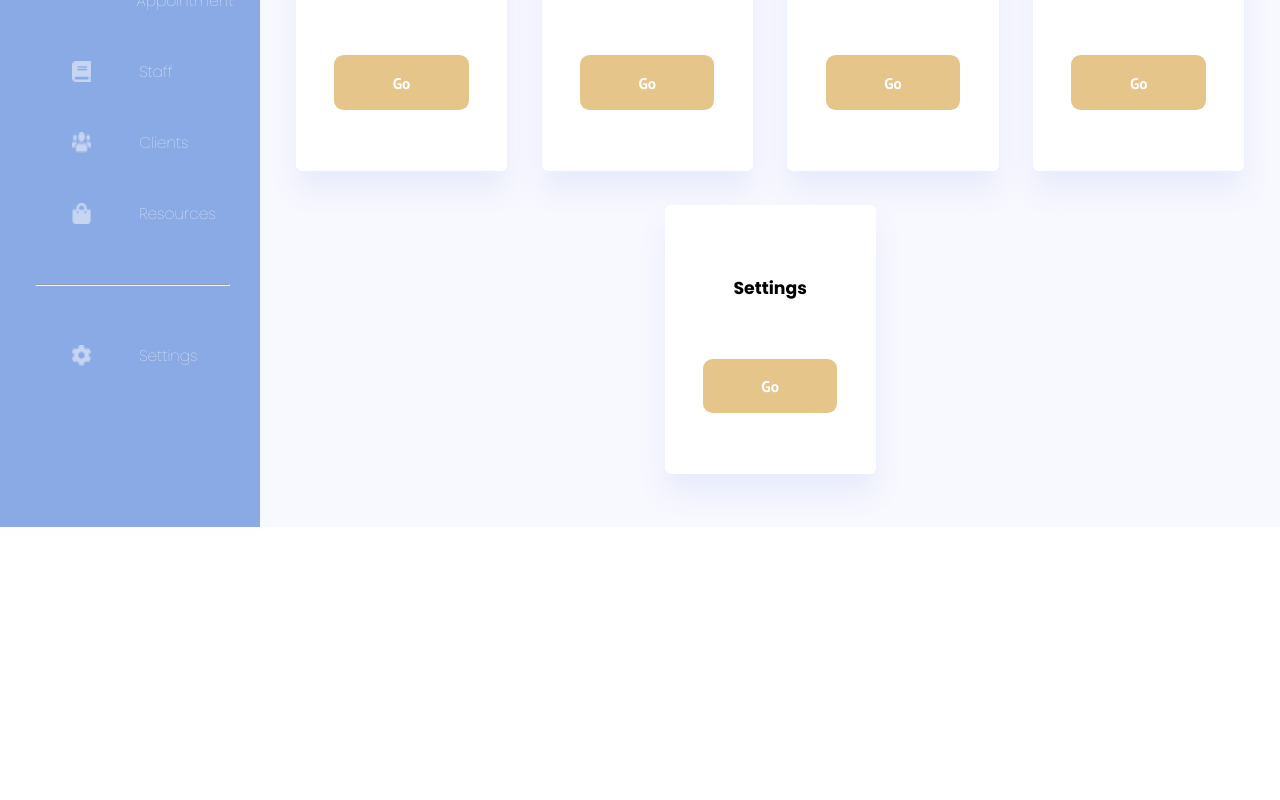
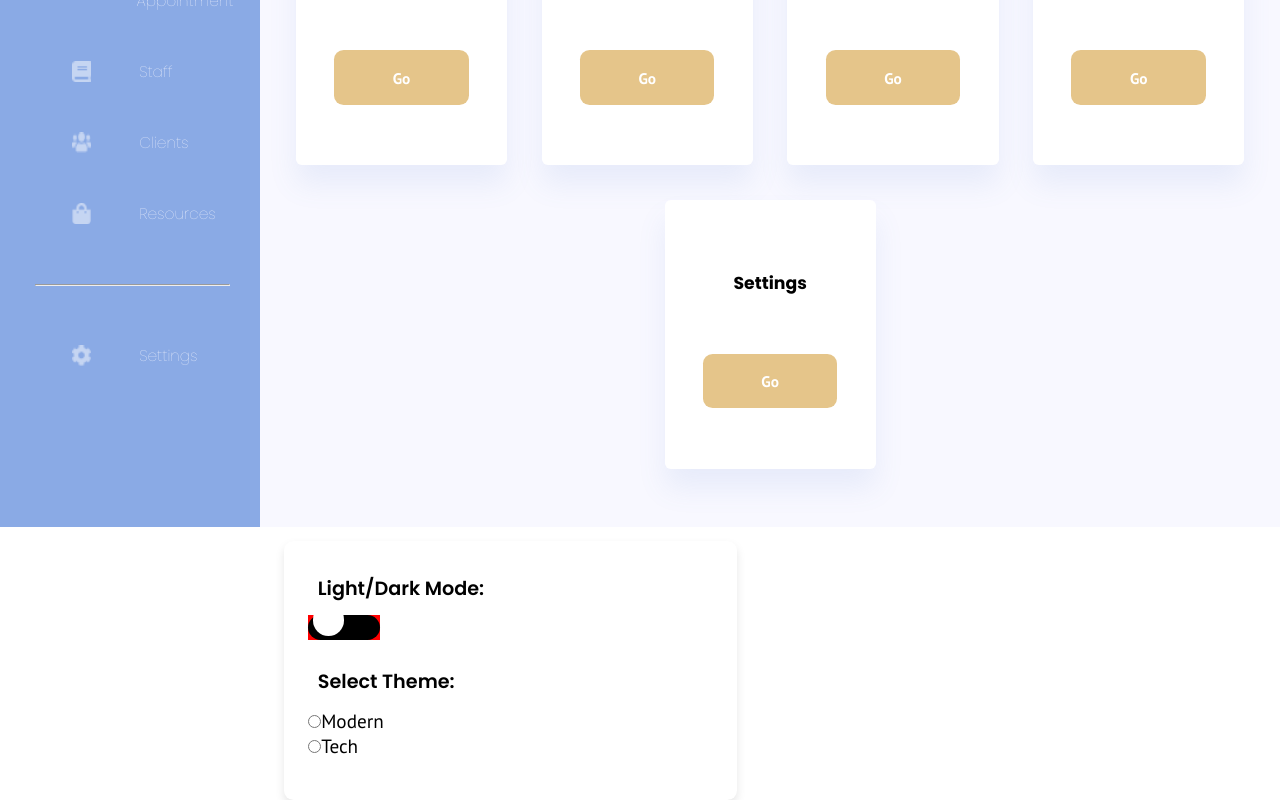
Before and after one commit to nology-tech/verde-client-project, a React (Vite) app: page /home in a window 1280 px wide. Shown: the part 273-1073 px from the top of the page. Before the commit the page ends 800 px from the top, so only its background shows below. Built offline with nearby package versions, Linux system fonts and the light colour scheme.

Commit message:
icons imported, slight changes to settings scss

```diff
--- a/src/components/SettingsCard/SettingsCard.scss
+++ b/src/components/SettingsCard/SettingsCard.scss
@@ -6,24 +6,24 @@
     border-radius: 0.5rem;
     box-shadow: 0 0.25rem 0.5rem rgba(0, 0, 0, 0.1);
     margin: 1.25rem;
-    width: 377px;
-    height: 382px;
+    width: 23.6rem;
+    height: 23.9rem;
 
     &__section {
-      margin-bottom: 15px;
+      margin-bottom: 0.9rem;
 
       &--title {
-        font-size: 16px;
+        font-size: 1rem;
         font-weight: 600;
-        margin-bottom: 10px;
+        margin-bottom: 0.63rem;
       }
     }
 
     &__toggle {
         position: relative;
         display: inline-block;
-        width: 60px;
-        height: 34px;
+        width: 3.75rem;
+        height: 2.12;
         background-color: red;
 
         &--slider{
@@ -34,16 +34,16 @@
           right: 0;
           bottom: 0;
           background-color: $clr-black;
-          border-radius: 34px;
+          border-radius: 2.12rem;
           transition: 0.4s;
 
           &:before{
               position: absolute;
               content: '';
-              height: 26px;
-              width: 26px;
-              left: 4px;
-              bottom: 4px;
+              height: 1.62rem;
+              width: 1.62rem;
+              left: 0.25rem;
+              bottom: 0.25rem;
               background-color: white;
               border-radius: 50%;
               transition: 0.4s;
@@ -59,10 +59,9 @@
       &:checked + &--slider {
           background-color: #2196f3;
 
-          &:before {
+          &:before{
             transform: translateX(26px);
-          }
         }
-
       }
-  }
+    }
+}
--- a/src/components/SettingsCard/SettingsCard.tsx
+++ b/src/components/SettingsCard/SettingsCard.tsx
@@ -1,5 +1,6 @@
 import "./SettingsCard.scss";
 import {useState} from "react";
+import Button from "../Button/Button";
 
 
 const SettingsCard = () => {
@@ -36,6 +37,13 @@ const SettingsCard = () => {
               Tech
             </label>
           </div>
+            <Button
+                label={"Apply"}
+                variant={"yellow"}
+                size={"small"}
+                path="/home"
+                onClick={() => void {}}
+              />
         </div>
       </div>
     );
--- a/src/pages/Home/Home.tsx
+++ b/src/pages/Home/Home.tsx
@@ -26,6 +26,7 @@ const Home = ({ variant }: HomeProps) => {
           <NavCardList labels={NavCardLabels} variant={variant} />
           <Button size="large" label="Log Out" variant="yellow" path="/login" />
         </div>
+        <SettingsCard/>
       </main>
     </Layout>
   );
```
Also changed, not shown: src/assets/images/moon-icon.svg (added), src/assets/images/sun-icon.svg (added).
